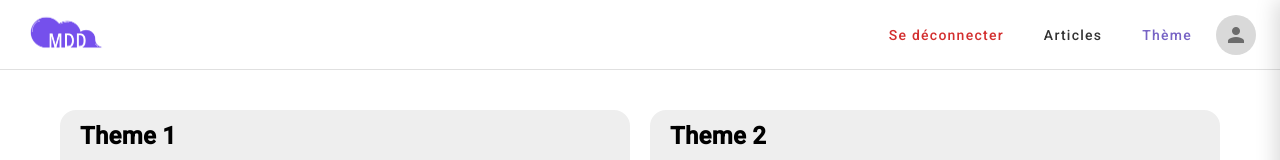
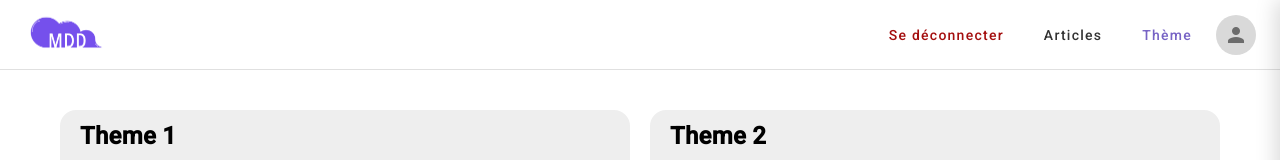
Before and after one commit to EdouardPlantevin/OC_P6, an Angular app in the folder front/: page /themes in a window 1280 px wide. Shown: the top 160 px of the page. Built offline with nearby package versions, Linux system fonts and the light colour scheme.

Commit message:
update logout color

```diff
--- a/front/src/app/components/header/header.component.scss
+++ b/front/src/app/components/header/header.component.scss
@@ -73,7 +73,7 @@
       }
 
       &.logout {
-        color: var(--error-color, #d32f2f);
+        color: var(--error-color, #A40F0F);
 
         &:hover {
           background-color: rgba(211, 47, 47, 0.1);
@@ -149,7 +149,7 @@
         color: var(--text-color, #333333);
 
         &.logout {
-          color: var(--error-color, #d32f2f);
+          color: var(--error-color, #A40F0F);
         }
       }
 
```
